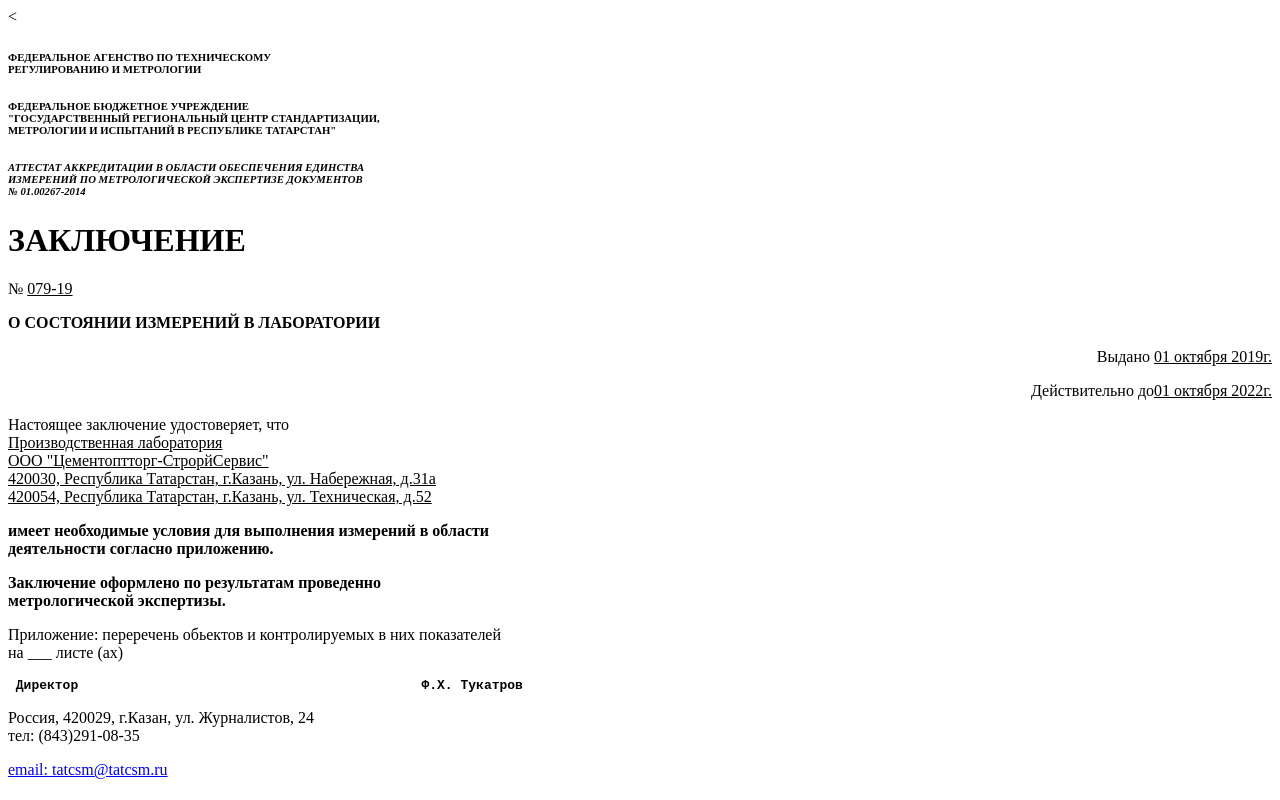
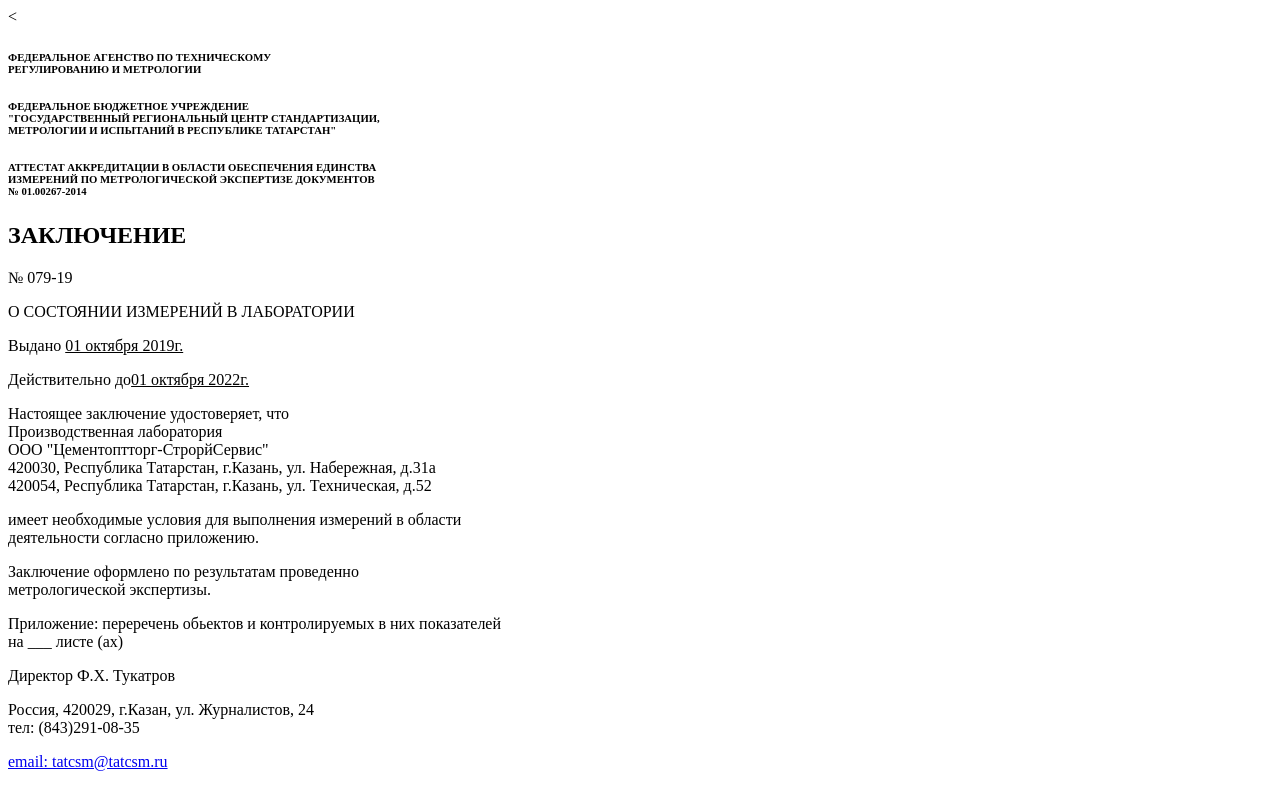
Before and after one commit to WebHeroSchool/atanbashiTAGS, a plain HTML site: page index.html in a window 1280 px wide. Drawn offline with Linux system fonts and the light colour scheme.

Commit message:
new index

```diff
--- a/index.html
+++ b/index.html
@@ -16,49 +16,49 @@
      МЕТРОЛОГИИ И ИСПЫТАНИЙ В РЕСПУБЛИКЕ ТАТАРСТАН"
     </h6>
     <h6>
-     <i> АТТЕСТАТ АККРЕДИТАЦИИ В ОБЛАСТИ ОБЕСПЕЧЕНИЯ ЕДИНСТВА <br>
+     АТТЕСТАТ АККРЕДИТАЦИИ В ОБЛАСТИ ОБЕСПЕЧЕНИЯ ЕДИНСТВА <br>
      ИЗМЕРЕНИЙ ПО МЕТРОЛОГИЧЕСКОЙ ЭКСПЕРТИЗЕ ДОКУМЕНТОВ <br>
-     № 01.00267-2014</i>
+     № 01.00267-2014
     </h6>
      </header>
+    <section>
     <h1>
-     <b> ЗАКЛЮЧЕНИЕ </b>
+     ЗАКЛЮЧЕНИЕ
     </h1>
-    <section>
     <p>
-    № <u>079-19</u>
+    № 079-19
     </p>
     <p>
-    <b>О СОСТОЯНИИ ИЗМЕРЕНИЙ В ЛАБОРАТОРИИ</b>
+    О СОСТОЯНИИ ИЗМЕРЕНИЙ В ЛАБОРАТОРИИ
     </p>
-      <p align="right">
+     <p>
      Выдано <u>01 октября 2019г.</u>
      </p>
-      <p align="right">
+      <p>
      Действительно до<u>01 октября 2022г.</u>
      </p>
     <p>
      Настоящее заключение удостоверяет, что <br>
-     <u>Производственная лаборатория</u> <br>
-     <u>ООО "Цементоптторг-СтрорйСервис"</u> <br>
-     <u>420030, Республика Татарстан, г.Казань, ул. Набережная, д.31а</u> <br>
-     <u>420054, Республика Татарстан, г.Казань, ул. Техническая, д.52</u> <br>
+     Производственная лаборатория <br>
+     ООО "Цементоптторг-СтрорйСервис" <br>
+     420030, Республика Татарстан, г.Казань, ул. Набережная, д.31а <br>
+     420054, Республика Татарстан, г.Казань, ул. Техническая, д.52 <br>
      </p>
      <article>
         <p>
-        <b> имеет необходимые условия для выполнения измерений в области <br>
-        деятельности согласно приложению.</b>
+         имеет необходимые условия для выполнения измерений в области <br>
+        деятельности согласно приложению.
         </p>
         <p>
-        <b> Заключение оформлено по результатам проведенно <br>
-        метрологической экспертизы.</b>
+        Заключение оформлено по результатам проведенно <br>
+        метрологической экспертизы.
         </p>
         <p>
           Приложение: переречень обьектов и контролируемых в них показателей <br>
           на ___ листе (ах)
        </p>
       </article>
-       <pre><b> Директор                                            Ф.Х. Тукатров</b></pre>
+        Директор                                            Ф.Х. Тукатров
      </section>
      <footer>
       <p>
```
